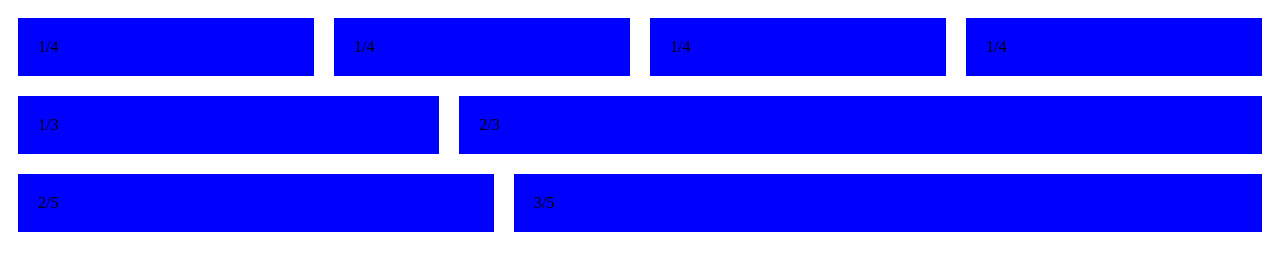
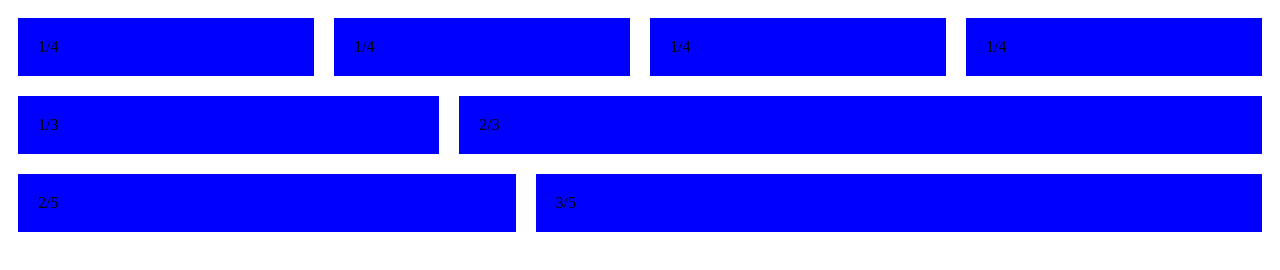
Before and after one commit to CraigBrinkman77/FLEX-ible, a plain HTML site: page index.html in a window 1280 px wide. Drawn offline with Linux system fonts and the light colour scheme.

Commit message:
Final Commit

```diff
--- a/style.css
+++ b/style.css
@@ -1,21 +1,15 @@
 .row {
     display: flex;
 }
-.col {
-    flex: 4;
+.col, .col-2, .col-3{
+    flex: 1;
     background: blue;
     margin: 10px;
     padding: 20px;
 }
 .col-2 {
-    flex: 8;
-    background: blue;
-    margin: 10px;
-    padding: 20px;
+    flex: 2;
 }
-.col-3{
-    flex: 13;
-    background: blue;
-    margin: 10px;
-    padding: 20px;
+.col-3 {
+    flex: 3;
 }
```
